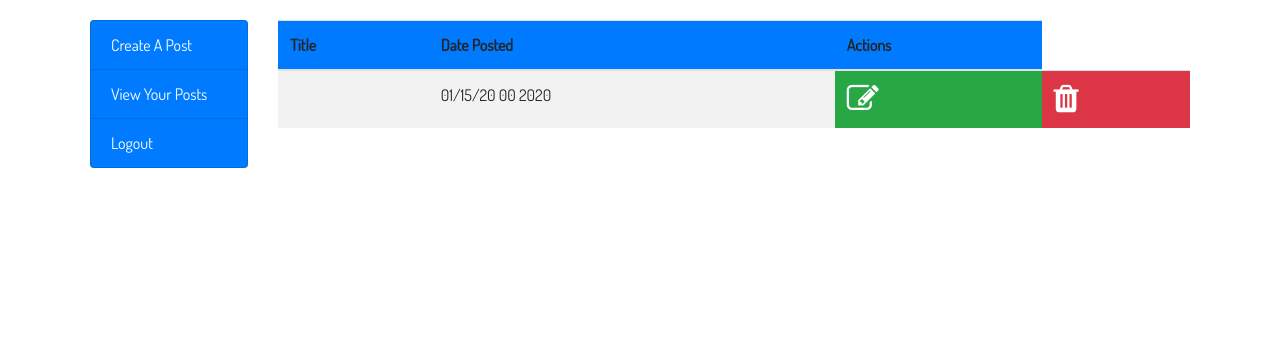
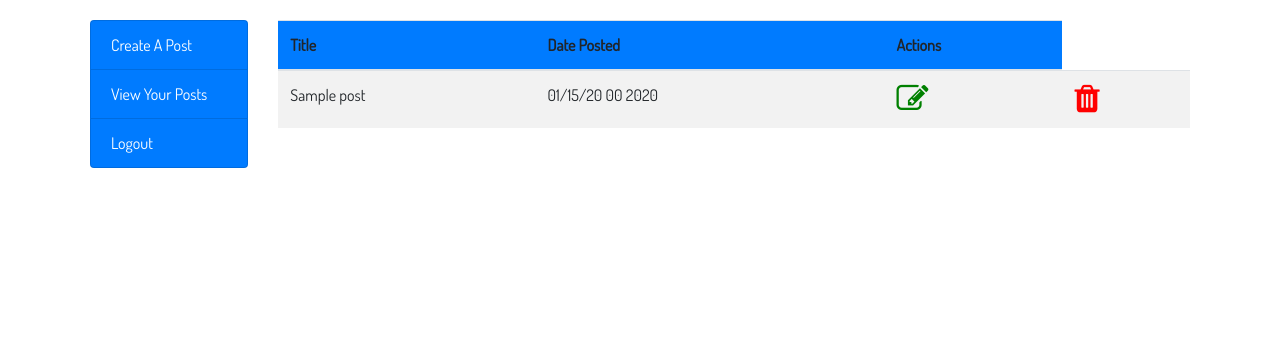
Before and after one commit to jod35/fun-blog, a Flask app: page /home in a window 1280 px wide. Shown: the part 82-422 px from the top of the page. Run offline with Flask 2, Linux system fonts and the light colour scheme; a user stored in the database is signed in; tables that the repository leaves empty hold one stand-in row (values such as "Sample post"); some libraries are stand-ins or nearby versions.

Commit message:
some route protection

```diff
--- a/simple_blog/__init__.py
+++ b/simple_blog/__init__.py
@@ -17,6 +17,8 @@ migrate=Migrate(app,db)
 login_manager=LoginManager()
 login_manager.init_app(app)
 
+login_manager.login_view='login'
+login_manager.login_message='Login to access this page'
 
 
 from . import views
--- a/simple_blog/static/css/main.css
+++ b/simple_blog/static/css/main.css
@@ -7,6 +7,12 @@
 }
 .container{
     min-height: 500px;
+}
+.success{
+    color: green;
+}
+.danger{
+    color: red;
 }
 .list-group-item a{
     color: white;
--- a/simple_blog/templates/base.html
+++ b/simple_blog/templates/base.html
@@ -62,5 +62,6 @@
         </div>
     </footer>
     <script src="{{ url_for('static',filename='js/bootstrap.min.js') }}"></script>
+
 </body>
 </html>
--- a/simple_blog/templates/home.html
+++ b/simple_blog/templates/home.html
@@ -20,10 +20,10 @@
      <tbody>
          <tr>
             {% for post in posts %}
-            <td></td>
+            <td>{{post.title}}</td>
             <td>{{ post.date_created.strftime("%D %M %Y")}}</td>
-            <td class="bg-success"><a href="" class=""><i class="fa fa-edit fa-2x"></i></a></td>
-            <td class="bg-danger"><a href=""><i class="fa fa-trash fa-2x" ></i></a></td>
+            <td class=""><a href="" class=""><i class="fa fa-edit fa-2x success"></i></a></td>
+            <td class=""><a href=""><i class="fa fa-trash fa-2x danger" ></i></a></td>
         {% endfor %}
          </tr>
      </tbody>
--- a/simple_blog/views.py
+++ b/simple_blog/views.py
@@ -76,6 +76,7 @@ def logout():
    return redirect(url_for('index'))
 
 @app.route('/home',methods=['GET', 'POST'])
+@login_required
 def home_page():
     posts=Post.query.all()
     context={
@@ -83,8 +84,8 @@ def home_page():
     }
     return render_template('home.html',**context)
 
+@app.route('/add',methods=['POST','GET'])
 @login_required
-@app.route('/add',methods=['POST','GET'])
 def create_post():
     if request.method =='POST':
         title=request.form.get('post_title')
```
Also changed, not shown: 1 other file.
